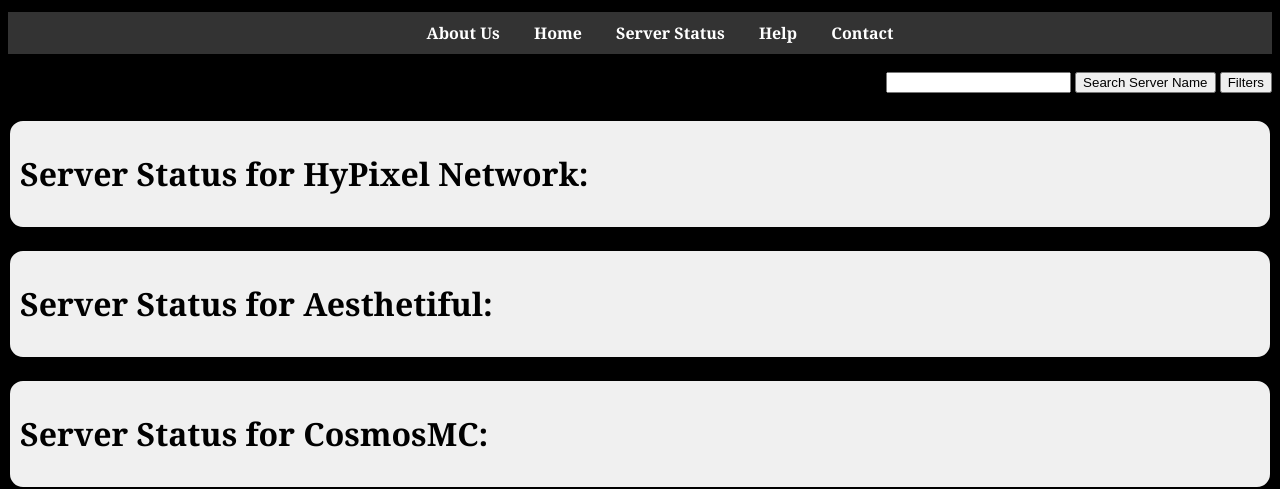
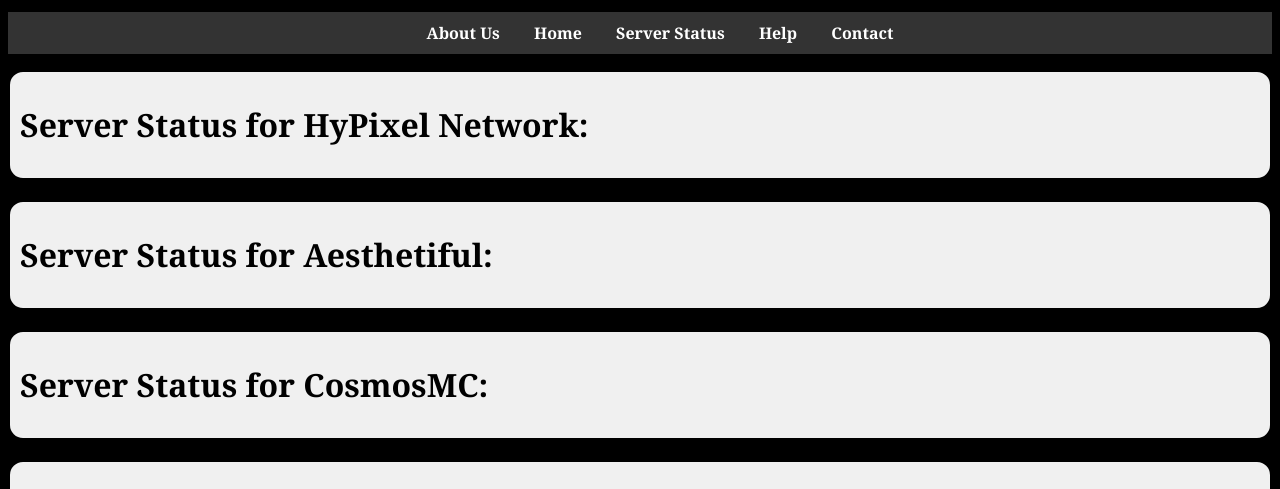
Before and after one commit to jmcelest/Minecraft_Final_Project, a website: page Server_status.html in a window 1280 px wide. Shown: the part 320-809 px from the top of the page. Drawn offline with Linux system fonts and the light colour scheme; no server answers.

Commit message:
Edited file

```diff
--- a/Server_status.html
+++ b/Server_status.html
@@ -39,13 +39,6 @@
 <body>
     <!-- Container for Navbar -->
     <div id="navbar-container"></div>
-    <div class="search-and-filter">
-        <form>
-            <input type="text" id="search_input" oninput="expandInput(this)">
-            <input type="submit" value="Search Server Name">
-            <button>Filters</button>
-        </form>
-    </div>
 
     <div id="server1" class="container">
         <h1 id = "1">Server Status for HyPixel Network: </h1>
```
